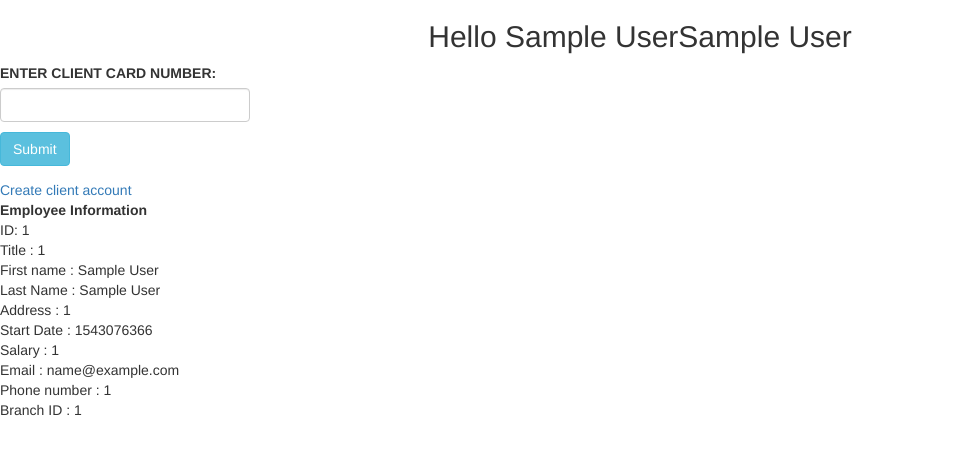
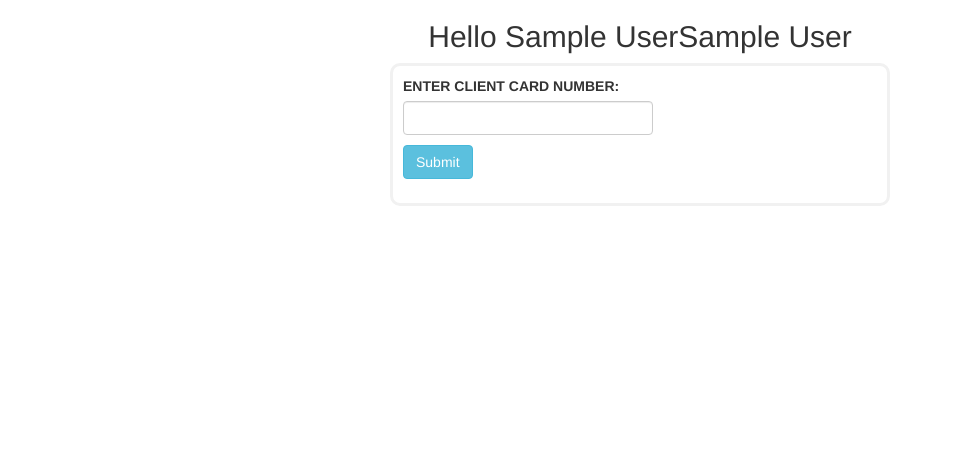
Before and after one commit to JeffreyLi16/COMP-353, a PHP site: page /EmployeeHomePage.php in a window 1280 px wide. Shown: the part 52-507 px from the top of the page, without its empty margins (0-953 px from the left). Run offline with PHP 8.4, Linux system fonts and the light colour scheme; the visitor is signed in with stand-in values (Sample User, id 1).

Commit message:
employee page edit

```diff
--- /dev/null
+++ b/App/css/employee.css
@@ -0,0 +1,8 @@
+#main-wrapper{
+	border-radius : 10px;
+	background-color: white;
+	border: 3px solid #f1f1f1;
+	width: 500px;
+    margin: 0 auto;
+    padding: 10px;
+}
--- a/App/employeeHomePage.php
+++ b/App/employeeHomePage.php
@@ -1,4 +1,5 @@
 <?php
+    include("config.local.php");
     session_start();
     if(!isset($_SESSION['employeeID'])){
         header("location:employeeLogin.php");
@@ -11,8 +12,19 @@
     // for telephone banking, employee enters the client's card number
     if($_SERVER["REQUEST_METHOD"] == "POST"){
       $clientCardNumber = $_POST['clientCardNumber'];
+
+      $sql = "SELECT * FROM Account WHERE(CardNumber = '$clientCardNumber')";
+      $result = mysqli_query($db, $sql);
+      $row = mysqli_fetch_assoc($result);
+      $validCardNumber = $row['CardNumber'];
+      if($clientCardNumber === $validCardNumber){
         $_SESSION["cardNumber"] = $clientCardNumber;
         header("location: userInfo.php");
+      }
+      else{
+        echo '<script type="text/javascript">alert("The card number is invalid. Please try again.")</script>';
+      }
+
     }
 
     $title = $_SESSION['title'];
@@ -27,7 +39,9 @@
 <html>
   <head>
     <link rel="stylesheet" href="https://maxcdn.bootstrapcdn.com/bootstrap/3.3.7/css/bootstrap.min.css" integrity="sha384-BVYiiSIFeK1dGmJRAkycuHAHRg32OmUcww7on3RYdg4Va+PmSTsz/K68vbdEjh4u" crossorigin="anonymous">
+    <link rel="stylesheet" href="css/employee.css">
   </head>
+
   <body>
     <nav class="navbar navbar-inverse">
       <div class="container-fluid">
@@ -40,7 +54,8 @@
         </ul>
       </div>
     </nav>
-      <div id="main-wrapper"><h2><center>Hello <?php echo $firstName . $lastName;?></center></h2>
+    <h2><center>Hello <?php echo $firstName . $lastName;?></center></h2>
+    <div id="main-wrapper">
 
       <form action = "" method = "post">
         <label>ENTER CLIENT CARD NUMBER: </label>
@@ -48,9 +63,10 @@
         <button class="btn btn-info submit_btn" name="submit" type="submit">Submit</button>
       </form>
 
-      <div><a href="openClientAccount.php">Create client account</a></div>
+    </div>
+    <br>
 
-      <div id="main-wrapper">
+    <!-- <div id="main-wrapper">
       <div>
        <?php
           echo "<b>Employee Information</b></br>
@@ -64,11 +80,9 @@
                 Email : " . $email . "</br>
                 Phone number : " . $phoneNumber . "</br>
                 Branch ID : " . $branchID . "</br>"
-
         ?>
       </div>
+    </div> -->
 
-
-      </div>
    </body>
 </html>
--- a/App/employeeSetting.php
+++ b/App/employeeSetting.php
@@ -125,8 +125,8 @@
                     <input type = "text" name = "newPhoneNumber" value="<?php echo $phoneNumber;?>"/> <br> <br>
 
 
-                    <button class="save_btn" name="save" type="submit">Update</button>
-                    <a href="EmployeeHomePage.php"><button type="button" class="back_btn">Cancel</button></a>
+                    <button class="save_btn btn btn-success" name="save" type="submit">Update</button>
+                    <a href="EmployeeHomePage.php"><button type="button" class="btn btn-danger back_btn">Cancel</button></a>
                 </form>
             </center></h3></div>
 
```
Also changed, not shown: App/userInfo.php (+5 -4 lines). Lines whose indentation alone changed are shown as unchanged.
